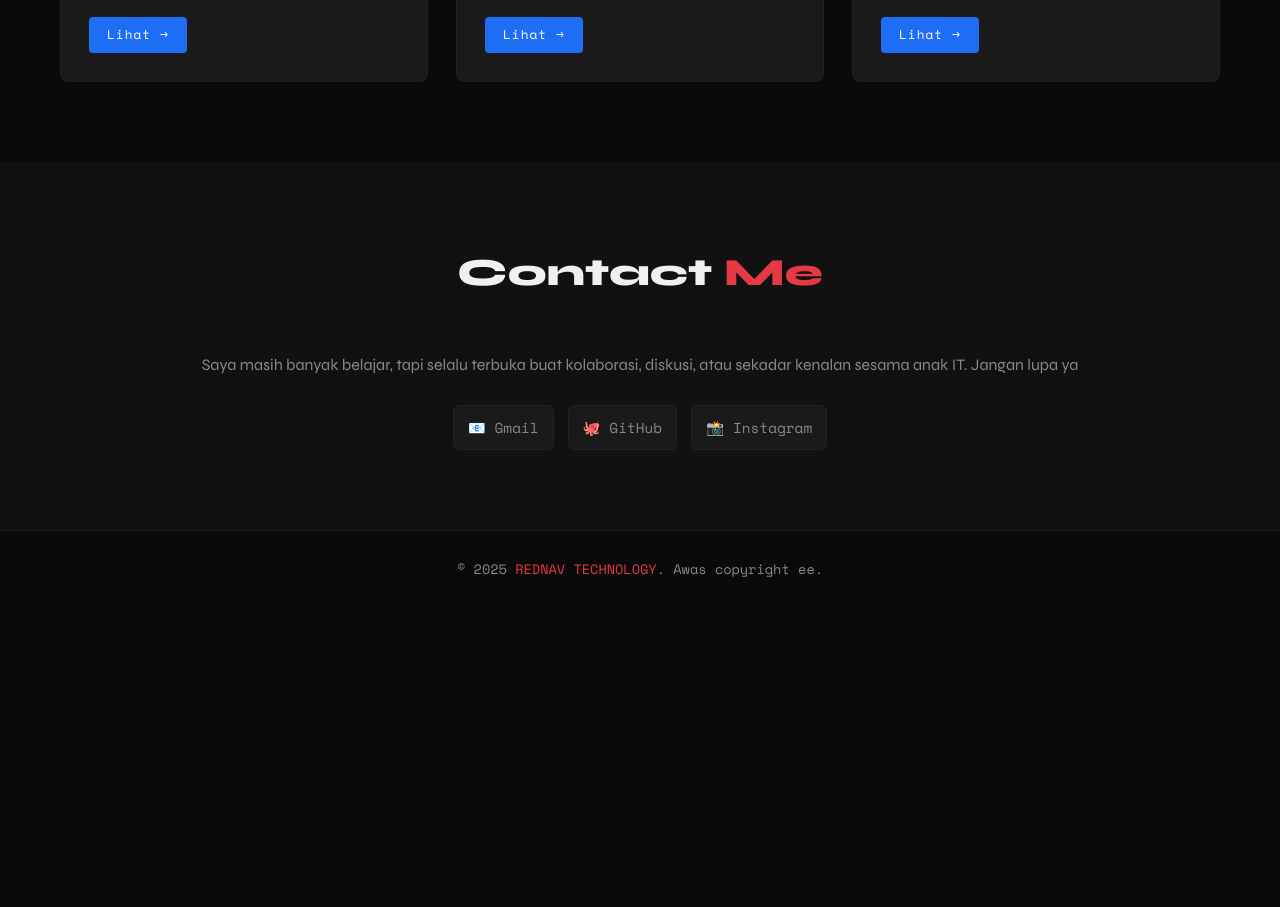
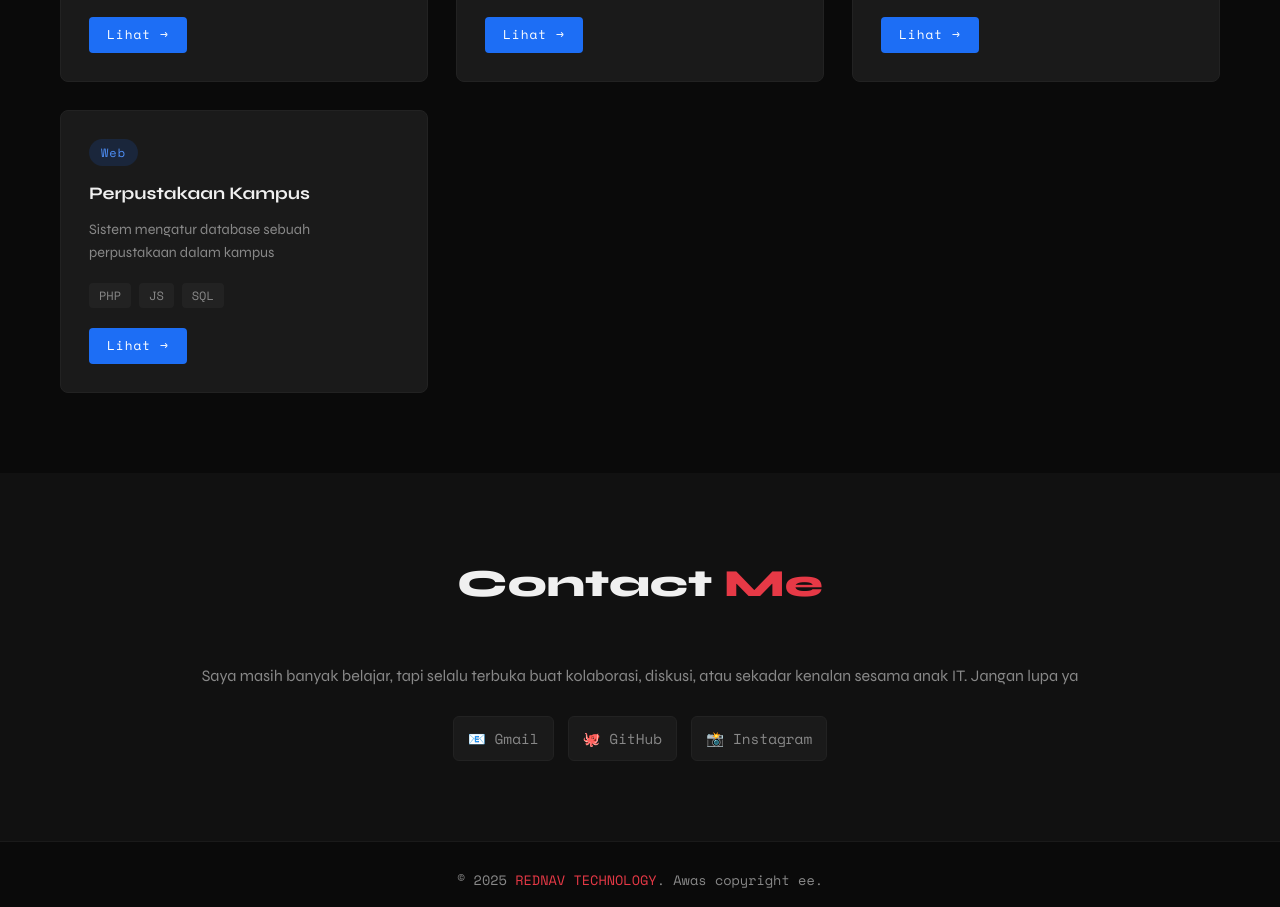
Before and after one commit to Rednav051/portofolio, a plain HTML site: page index.html in a window 1280 px wide. Shown: the part 2431-3338 px from the top of the page. Before the commit the page ends 3040 px from the top, so only its background shows below. Drawn offline with nearby package versions, Linux system fonts and the light colour scheme; a script that the page names is missing.

Commit message:
update my projek

```diff
--- a/index.html
+++ b/index.html
@@ -132,6 +132,15 @@
         </div>
         <a href="https://wokwi.com/projects/457191071202605057" class="btn btn-sm">Lihat →</a>
       </div>
+      <div class="project-card">
+        <div class="project-tag">Web</div>
+        <h3>Perpustakaan Kampus</h3>
+        <p>Sistem mengatur database sebuah perpustakaan dalam kampus</p>
+        <div class="project-techs">
+          <span>PHP</span><span>JS</span><span>SQL</span>
+        </div>
+        <a href="https://github.com/Rednav051/perpustakaan" class="btn btn-sm">Lihat →</a>
+      </div>
     </div>
   </section>
 
```
